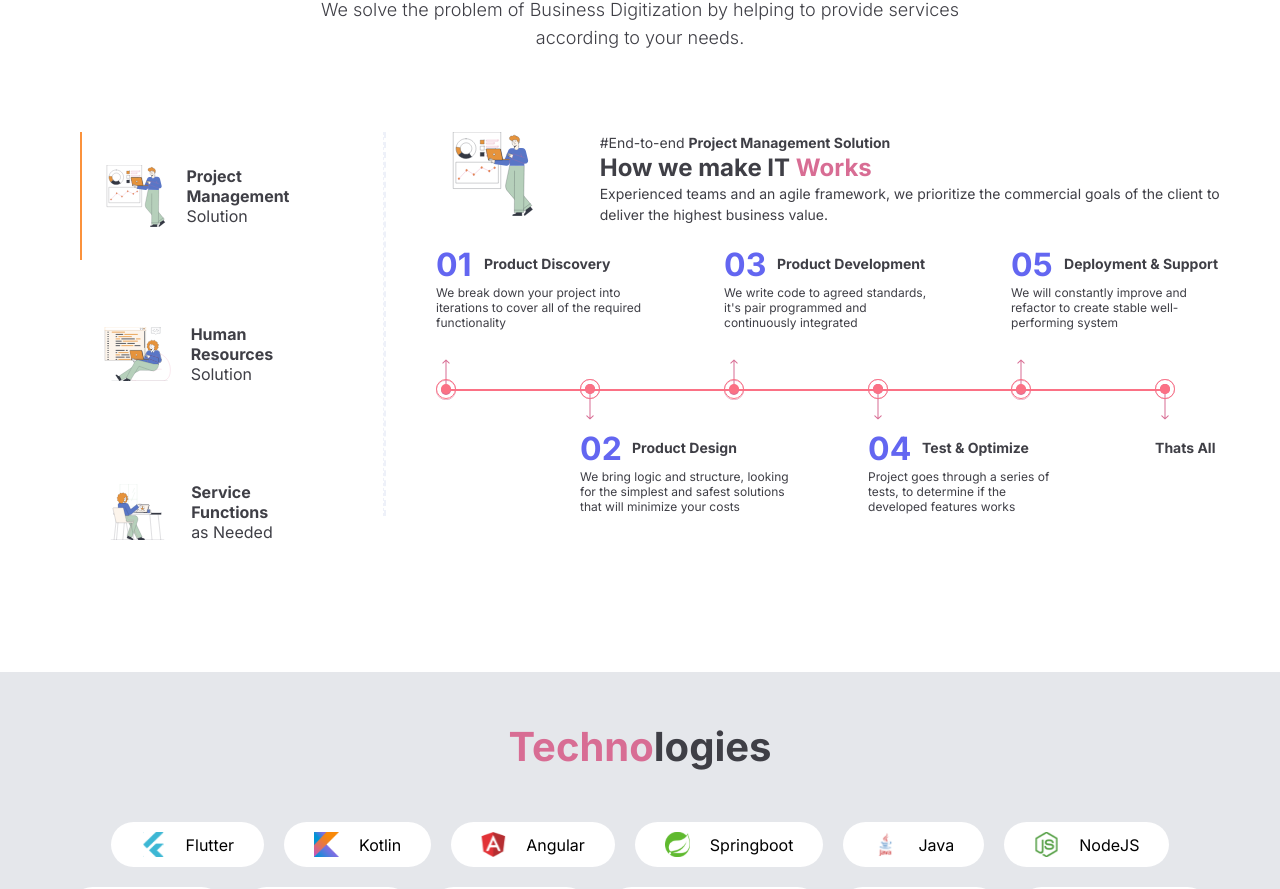
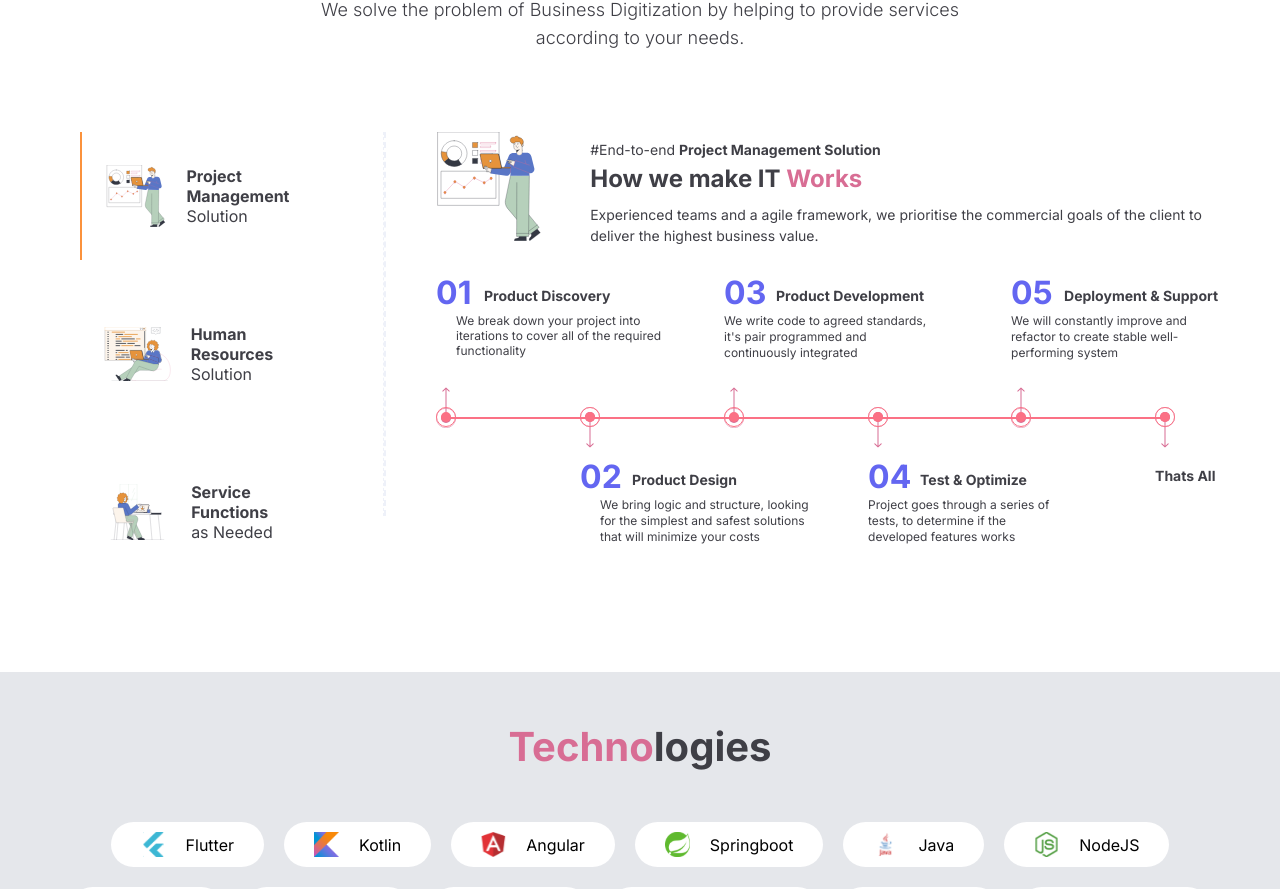
Before and after one commit to Alqorni30/Web-LKG, a Next.js app: page / in a window 1280 px wide. Shown: the part 2951-3840 px from the top of the page. Built offline with nearby package versions, Linux system fonts and the light colour scheme.

Commit message:
day progress 8

```diff
--- a/app/components/Goals1.tsx
+++ b/app/components/Goals1.tsx
@@ -3,7 +3,7 @@ import Image from "next/image";
 const Goals1 = () => {
   return (
     <>
-      {/* <div id="goals" className="px-20 pt-[100px] pb-[50px] max-md:px-5">
+      {/* <div id="goals" className="px-20 pt-[100px] pb-[50px] hidden md:block max-md:px-5">
         <div className="text-center">
           <span className="text-indigo-500 text-2xl font-bold  leading-[30px]">
             #See how
@@ -15,17 +15,13 @@ const Goals1 = () => {
         </div>
 
         <div className="gap-5 flex max-md:flex-col max-md:items-stretch max-md:gap-0 relative">
-          <hr className="w-[1100px] top-[150px] absolute border border-zinc-300 " />
-          <hr className="w-[1100px] top-[270px] absolute border border-zinc-300" />
-          <hr className="w-[1100px] top-[400px] absolute border border-zinc-300" />
-          <hr className="w-[1100px] top-[538.45px] absolute border border-zinc-300" />
           <div className="flex flex-col items-stretch w-[24%] pt-[135px] max-md:w-full max-md:ml-0">
             <div className="flex flex-col items-stretch my-auto max-md:mt-10">
               <div className="flex items-center gap-5">
                 <div className="text-indigo-500 text-2xl leading-8 tracking-tight whitespace-nowrap my-auto">
                   01
                 </div>
-                <div className="text-zinc-700 text-3xl leading-10 tracking-tight self-stretch whitespace-nowrap">
+                <div className="text-zinc-700 md:text-2xl text-3xl leading-10 tracking-tight self-stretch whitespace-nowrap">
                   Resources
                 </div>
               </div>
@@ -33,7 +29,7 @@ const Goals1 = () => {
                 <div className="text-indigo-500 text-2xl leading-8 tracking-tight whitespace-nowrap my-auto">
                   02
                 </div>
-                <div className="text-zinc-700 text-3xl leading-10 tracking-tight self-stretch whitespace-nowrap">
+                <div className="text-zinc-700 md:text-2xl text-3xl leading-10 tracking-tight self-stretch whitespace-nowrap ">
                   Costs
                 </div>
               </div>
@@ -41,7 +37,7 @@ const Goals1 = () => {
                 <div className="text-indigo-500 text-2xl leading-8 tracking-tight whitespace-nowrap my-auto">
                   03
                 </div>
-                <div className="text-zinc-700 text-3xl leading-10 tracking-tight self-stretch whitespace-nowrap">
+                <div className="text-zinc-700 md:text-lg text-3xl leading-10 tracking-tight self-stretch whitespace-nowrap">
                   Business Focus
                 </div>
               </div>
@@ -49,7 +45,7 @@ const Goals1 = () => {
                 <div className="text-indigo-500 text-2xl leading-8 tracking-tight whitespace-nowrap">
                   04
                 </div>
-                <div className="text-zinc-700 text-3xl leading-10 tracking-tight self-stretch whitespace-nowrap">
+                <div className="text-zinc-700 md:text-2xl text-3xl leading-10 tracking-tight self-stretch whitespace-nowrap">
                   Flexibility
                 </div>
               </div>
@@ -135,7 +131,7 @@ const Goals1 = () => {
           </h3>
         </div>
 
-        <div className="lg:w-[1100px] h-[362px] left-[30px]  absolute">
+        <div className="lg:w-[1100px] w-full h-[362px] left-[30px]  absolute">
           <div className="w-[120px] h-[362px] left-[130px] lg:left-[493px] lg:w-[380px] lg:h-[554px] top-0 absolute bg-orange-50" />
           <h3 className="left-0 top-[64px] lg:top-[125.41px] absolute text-indigo-500 lg:text-2xl text-[10px]  leading-3">
             01
--- a/app/components/Hero.tsx
+++ b/app/components/Hero.tsx
@@ -61,7 +61,7 @@ const Hero = () => {
             alt="alt"
             width={80}
             height={80}
-            className="z-10 mt-8 mb-16  lg:hidden"
+            className="z-10  mb-16  lg:hidden"
           />
         </div>
       </div>
--- a/app/components/OurWork.tsx
+++ b/app/components/OurWork.tsx
@@ -3,7 +3,7 @@ import Image from "next/image";
 const OurWork = () => {
   return (
     <>
-      <div className="px-20 pt-[600px] flex-col justify-start items-center gap-[50px] flex">
+      <div className="px-20 lg:pt-[600px] pt-[400px] flex-col justify-start items-center gap-[50px] flex">
         <div className="text-center">
           <h4 className="text-rose-400 lg:text-[40px] text-xl font-bold leading-[50px]">
             Our{" "}
--- a/app/components/Solutions.tsx
+++ b/app/components/Solutions.tsx
@@ -25,7 +25,7 @@ const Solutions = () => {
           </p>
         </div>
 
-        <div className="flex overflow-x-scroll pb-10 hide-scroll-bar lg:hidden">
+        <div className="flex overflow-x-scroll pb-10 hide-scroll-bar lg:hidden md:hidden">
           <div className="flex justify-center items-center content-center gap-5 lg:flex-wrap flex-nowrap">
             <button
               onClick={() => handleButtonClick("projectManagement")}
@@ -165,106 +165,106 @@ const Solutions = () => {
 
           <hr className="border h-96 border-r-2 border-hover border-dashed hidden md:block" />
           {selectedSection === "projectManagement" && (
-            <div className=" flex-col justify-start items-start gap-5 flex">
-              <div className="flex lg:flex-row flex-col lg:justify-start lg:items-start  gap-[50px]">
-                <div className="w-36 h-30 pl-4 pr-4 justify-center items-center">
+            <div className=" flex-col lg:justify-start lg:items-start justify-center items-center gap-5 flex">
+              <div className="lg:flex justify-center items-center gap-12">
                 <Image
+                  className="mx-auto pb-3"
                   src={"/layer 1.svg"}
                   alt="layer"
-                    width={145}
-                    height={120}
+                  width={142}
+                  height={112}
                 />
-                </div>
-                <div className="flex-col lg:justify-start lg:items-start justify-center items-center gap-5">
-                  <div className="">
+                <div className="flex-col lg:justify-start lg:items-start justify-center items-center gap-1 inline-flex lg:text-start text-center">
                   <p className="text-zinc-700 text-sm font-normal leading-normal">
                     #End-to-end{" "}
                     <span className="text-zinc-700 text-sm font-bold leading-normal">
                       Project Management Solution
                     </span>
                   </p>
-                  </div>
-                  <div className="flex-col justify-start items-start gap-2.5">
-                    <div className="text-start">
+                  <div className="flex-col lg:justify-start lg:items-start justify-center items-center gap-2.5 flex">
                     <h3 className="text-zinc-700 text-2xl font-bold leading-[30px]">
                       How we make IT{" "}
                       <span className="text-pink text-2xl font-bold leading-[30px]">
                         Works
                       </span>
                     </h3>
-                    </div>
                     <p className="w-full text-zinc-700 text-sm font-normal leading-normal">
-                      Experienced teams and an agile framework, we prioritize
-                      the commercial goals of the client to deliver the highest
+                      Experienced teams and a agile framework, we prioritise the
+                      commercial goals of the client to deliver the highest
                       business value.
                     </p>
                   </div>
                 </div>
               </div>
 
-              <div className="w-[785px] h-[284px] relative">
-                <div className="w-[210px] h-[100px] left-0 top-0 absolute">
-                  <h2 className="left-0 top-0 absolute text-indigo-500 text-[32px] font-bold  leading-10">
+              <div className="lg:w-[785px]  lg:h-[284px] relative flex  justify-center items-center lg:p-0 pb-[450px]">
+                <div className="w-[210px] h-[100px] lg:left-0 -left-[200px] top-0 absolute">
+                  <h2 className="lg:left-0 left-5 top-0 absolute text-indigo-500 text-base lg:text-[32px]  font-bold  leading-10">
                     01
                   </h2>
-                  <p className="left-[48px] top-[8px] absolute text-zinc-700 text-sm font-bold  leading-normal">
+                  <p className="left-[48px] top-[13px] absolute text-zinc-700 text-[10px] lg:text-sm font-bold  leading-normal">
                     Product Discovery
                   </p>
-                  <p className="w-[210px] left-0 top-[40px] absolute text-zinc-700 text-xs font-normal  leading-tight">
+                  <p className="lg:w-[210px] w-[150px] left-5 top-[40px] absolute text-zinc-700 text-xs font-normal  leading-tight">
                     We break down your project into iterations to cover all of
                     the required functionality
                   </p>
                 </div>
-                <div className="w-[210px] h-[100px] left-[288px] top-0 absolute">
-                  <h2 className="left-0 top-0 absolute text-indigo-500 text-[32px] font-bold  leading-10">
+                <div className="lg:w-[210px] w-[140px] h-[100px] lg:left-[288px] left-14 top-24 lg:top-0 absolute">
+                  <h2 className="left-0 top-0 absolute text-indigo-500 text-base lg:text-[32px]  font-bold  leading-10">
                     03
                   </h2>
-                  <p className="left-[53px] top-[8px] absolute text-zinc-700 text-sm font-bold  leading-normal">
+                  <p className="lg:left-[52px] left-[23px] top-[13px] absolute text-zinc-700 text-[10px] lg:text-sm font-bold  leading-normal">
                     Product Development
                   </p>
-                  <p className="w-[210px] left-0 top-[40px] absolute text-zinc-700 text-xs font-normal  leading-tight">
+                  <p className="lg:w-[210px] w-[145px] left-0 top-[40px] absolute text-zinc-700 text-[10px] lg:text-xs font-normal text-start leading-tight">
                     We write code to agreed standards, it's pair programmed and
                     continuously integrated
                   </p>
                 </div>
-                <div className="w-[210px] h-[100px] left-[575px] top-0 absolute">
-                  <h2 className="left-0 top-0 absolute text-indigo-500 text-[32px] font-bold  leading-10">
+                <div className="w-[210px] h-[100px] lg:left-[575px] lg:top-0 -left-[200px] top-[340px] absolute">
+                  <h2 className="left-0 top-0 absolute text-indigo-500  text-base lg:text-[32px]  font-bold  leading-10">
                     05
                   </h2>
-                  <p className="left-[53px] top-[8px] absolute text-zinc-700 text-sm font-bold  leading-normal">
+                  <p className="left-[53px] top-[13px] absolute text-zinc-700 text-[10px] lg:text-sm font-bold  leading-normal">
                     Deployment & Support
                   </p>
-                  <p className="w-[210px] left-0 top-[40px] absolute text-zinc-700 text-xs font-normal  leading-tight">
+                  <p className="lg:w-[210px] w-[150px] left-0 top-[40px] absolute text-zinc-700 text-[10px] lg:text-xs font-normal  leading-tight">
                     We will constantly improve and refactor to create stable
                     well-performing system
                   </p>
                 </div>
-                <div className="w-[210px] h-[100px] left-[144px] top-[184px] absolute">
-                  <h2 className="left-0 top-0 absolute text-indigo-500 text-[32px] font-bold  leading-10">
+                <div className="w-[210px] h-[100px] lg:left-[144px] lg:top-[184px] -left-[200px] top-[180px] absolute">
+                  <h2 className="left-0 top-0 absolute text-indigo-500 text-base lg:text-[32px]  font-bold  leading-10">
                     02
                   </h2>
-                  <p className="left-[52px] top-[8px] absolute text-zinc-700 text-sm font-bold  leading-normal">
+                  <p className="left-[52px] top-[13px] absolute text-zinc-700 text-[10px] lg:text-sm font-bold  leading-normal">
                     Product Design
                   </p>
-                  <p className="w-[210px] left-0 top-[40px] absolute text-zinc-700 text-xs font-normal  leading-tight">
+                  <p className="lg:w-[210px] w-[150px] left-5 top-[40px] absolute text-zinc-700 text-[10px] lg:text-xs font-normal  leading-tight">
                     We bring logic and structure, looking for the simplest and
                     safest solutions that will minimize your costs
                   </p>
                 </div>
-                <div className="w-[200px] h-[100px] left-[432px] top-[184px] absolute">
-                  <h2 className="left-0 top-0 absolute text-indigo-500 text-[32px] font-bold  leading-10">
+                <div className="lg:w-[210px] w-[140px] h-[100px] lg:left-[432px] lg:top-[184px] left-[60px] top-[270px] absolute ">
+                  <h2 className="left-0 top-0 absolute text-indigo-500 text-base lg:text-[32px]  font-bold  leading-10">
                     04
                   </h2>
-                  <p className="left-[54px] top-[8px] absolute text-zinc-700 text-sm font-bold  leading-normal">
+                  <p className="lg:left-[52px] left-10 top-[13px] absolute text-zinc-700 text-[10px] lg:text-sm font-bold  leading-normal">
                     Test & Optimize
                   </p>
-                  <p className="w-[200px] left-0 top-[40px] absolute text-zinc-700 text-xs font-normal  leading-tight">
+                  <p className="lg:w-[200px] w-[140px] left-0 top-[40px] absolute text-zinc-700 text-[10px] lg:text-xs font-normal  leading-tight">
                     Project goes through a series of tests, to determine if the
                     developed features works
                   </p>
                 </div>
-                <div className="w-[727px] h-[0px] left-[6px] top-[144px] absolute border border-rose-400"></div>
-                <div className="w-5 h-10 left-0 top-[114px] absolute">
+                <div className="lg:left-[719px] lg:top-[192px] left-[60px] top-[440px] absolute text-zinc-700 text-sm font-bold  leading-normal">
+                  Thats All
+                </div>
+
+                <div className="lg:w-[727px] lg:h-[0px] w-0 h-[425px] lg:left-[6px] left-5 lg:top-[144px] top-[30px] absolute border border-rose-400"></div>
+
+                <div className="w-5 h-10 left-0 top-2 lg:top-[114px] absolute lg:rotate-0 -rotate-90">
                   <Image
                     src={"/Group 16.svg"}
                     alt="layer"
@@ -274,10 +274,7 @@ const Solutions = () => {
                   <div className="w-2.5 h-2.5 left-[5px] top-[25px] absolute bg-rose-400 rounded-full" />
                   <div className="w-5 h-5 left-0 top-[20px] absolute rounded-full border border-rose-400" />
                 </div>
-                <div className="left-[719px] top-[192px] absolute text-zinc-700 text-sm font-bold  leading-normal">
-                  Thats All
-                </div>
-                <div className="w-5 h-10 left-[144px] top-[134px] absolute">
+                <div className="w-5 h-10 lg:left-[144px] lg:top-[134px] top-[100px] left-5 lg:rotate-0 -rotate-90 absolute">
                   <Image
                     src={"/Group 15.svg"}
                     alt="layer"
@@ -287,7 +284,7 @@ const Solutions = () => {
                   <div className="w-2.5 h-2.5 left-[5px] top-[5px] absolute bg-rose-400 rounded-full" />
                   <div className="w-5 h-5 left-0 top-0 absolute rounded-full border border-rose-400" />
                 </div>
-                <div className="w-5 h-10 left-[288px] top-[114px] absolute">
+                <div className="w-5 h-10 lg:left-[288px] lg:top-[114px] left-0 top-[180px] absolute lg:rotate-0 -rotate-90">
                   <Image
                     src={"/Group 16.svg"}
                     alt="layer"
@@ -297,7 +294,7 @@ const Solutions = () => {
                   <div className="w-2.5 h-2.5 left-[5px] top-[25px] absolute bg-rose-400 rounded-full" />
                   <div className="w-5 h-5 left-0 top-[20px] absolute rounded-full border border-rose-400" />
                 </div>
-                <div className="w-5 h-10 left-[432px] top-[134px] absolute">
+                <div className="w-5 h-10 lg:left-[432px] lg:top-[134px] left-5 top-[270px] lg:rotate-0 -rotate-90 absolute">
                   <Image
                     src={"/Group 15.svg"}
                     alt="layer"
@@ -307,7 +304,7 @@ const Solutions = () => {
                   <div className="w-2.5 h-2.5 left-[5px] top-[5px] absolute bg-rose-400 rounded-full" />
                   <div className="w-5 h-5 left-0 top-0 absolute rounded-full border border-rose-400" />
                 </div>
-                <div className="w-5 h-10 left-[575px] top-[114px] absolute">
+                <div className="w-5 h-10 lg:left-[575px] lg:top-[114px] left-0 top-[350px] absolute lg:rotate-0 -rotate-90">
                   <Image
                     src={"/Group 16.svg"}
                     alt="layer"
@@ -317,7 +314,7 @@ const Solutions = () => {
                   <div className="w-2.5 h-2.5 left-[5px] top-[25px] absolute bg-rose-400 rounded-full" />
                   <div className="w-5 h-5 left-0 top-[20px] absolute rounded-full border border-rose-400" />
                 </div>
-                <div className="w-5 h-10 left-[719px] top-[134px] absolute">
+                <div className="w-5 h-10 lg:left-[719px] lg:top-[134px] left-5 top-[430px] absolute lg:rotate-0 -rotate-90">
                   <Image
                     src={"/Group 15.svg"}
                     alt="layer"
@@ -347,14 +344,14 @@ const Solutions = () => {
                       Services Function as Needed
                     </span>
                   </p>
-                  <div className="flex-col lg:justify-start lg:items-start justify-center items-center gap-2.5 flex">
-                    <h3 className="text-zinc-700 text-center text-2xl font-bold leading-[30px]">
+                  <div className="flex-col lg:justify-start lg:items-start justify-center items-center gap-2.5  lg:text-start text-center">
+                    <h3 className="text-zinc-700  text-2xl font-bold leading-[30px]">
                       Driving Business Digital{" "}
                       <span className="text-pink text-2xl font-bold leading-[30px]">
                         Transform
                       </span>
                     </h3>
-                    <p className="w-80 text-zinc-700 text-sm font-normal leading-normal">
+                    <p className="w-full  text-zinc-700 text-sm font-normal leading-normal">
                       We can help you find the right functional service
                       requirements for your product.
                     </p>
@@ -434,9 +431,11 @@ const Solutions = () => {
                 <div className="flex-col lg:justify-start lg:items-start justify-center items-center gap-[5px] inline-flex">
                   <p className="text-zinc-700 text-sm font-normal leading-normal">
                     #Talk to us for{" "}
-                    <span className="text-zinc-700 font-bold">Human Resource Solution</span>
+                    <span className="text-zinc-700 font-bold">
+                      Human Resource Solution
+                    </span>
                   </p>
-                  <div className="flex-col lg:justify-start lg:items-start justify-center items-center gap-2.5 flex">
+                  <div className="lg:text-start text-center flex-col lg:justify-start lg:items-start justify-center items-center gap-2.5 flex ">
                     <h3 className=" text-zinc-700 text-2xl font-bold leading-[30px]">
                       Resources Tailored to{" "}
                       <span className="text-pink text-2xl font-bold leading-[30px]">
```
Lines whose indentation alone changed are shown as unchanged.
